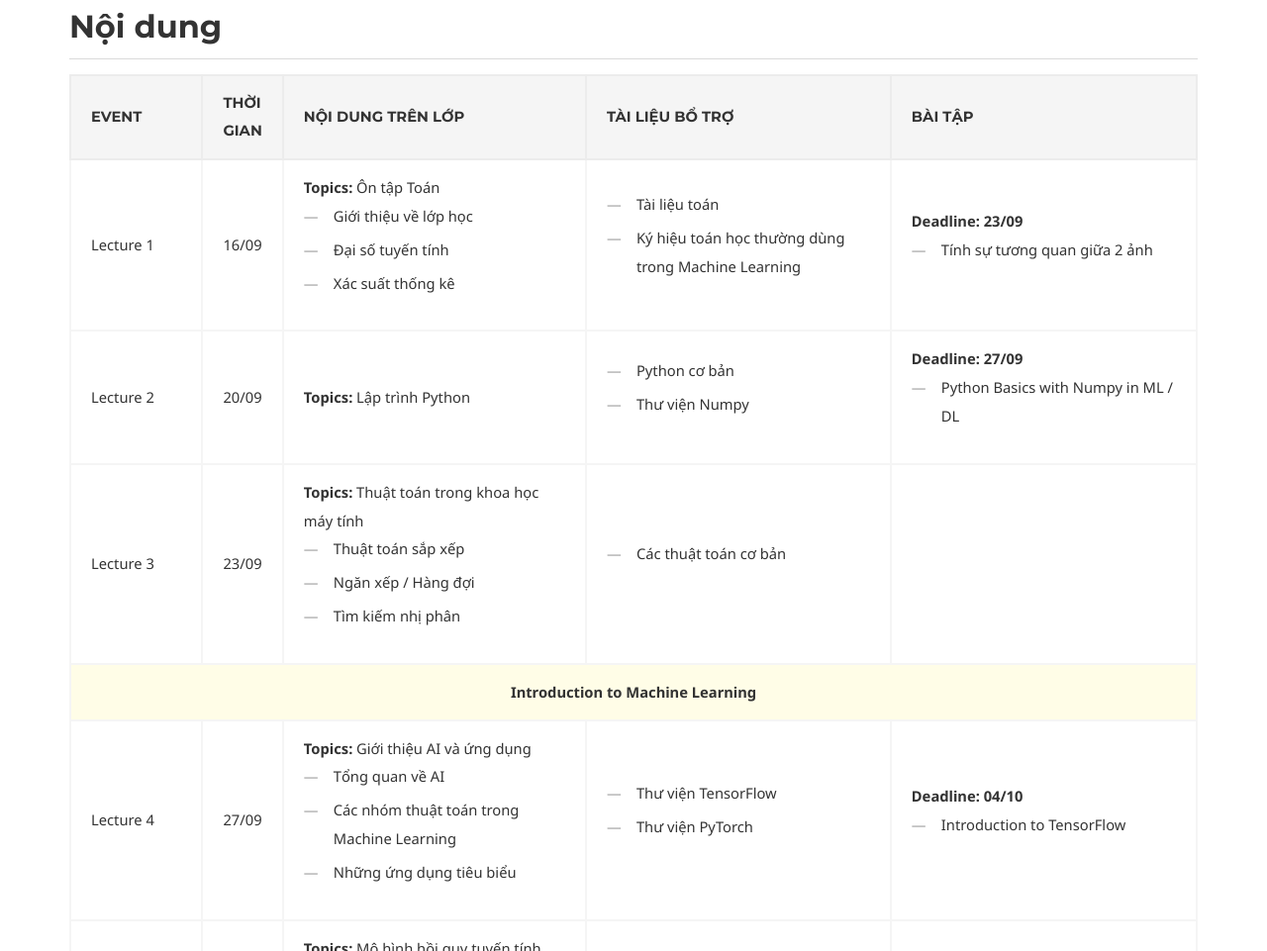
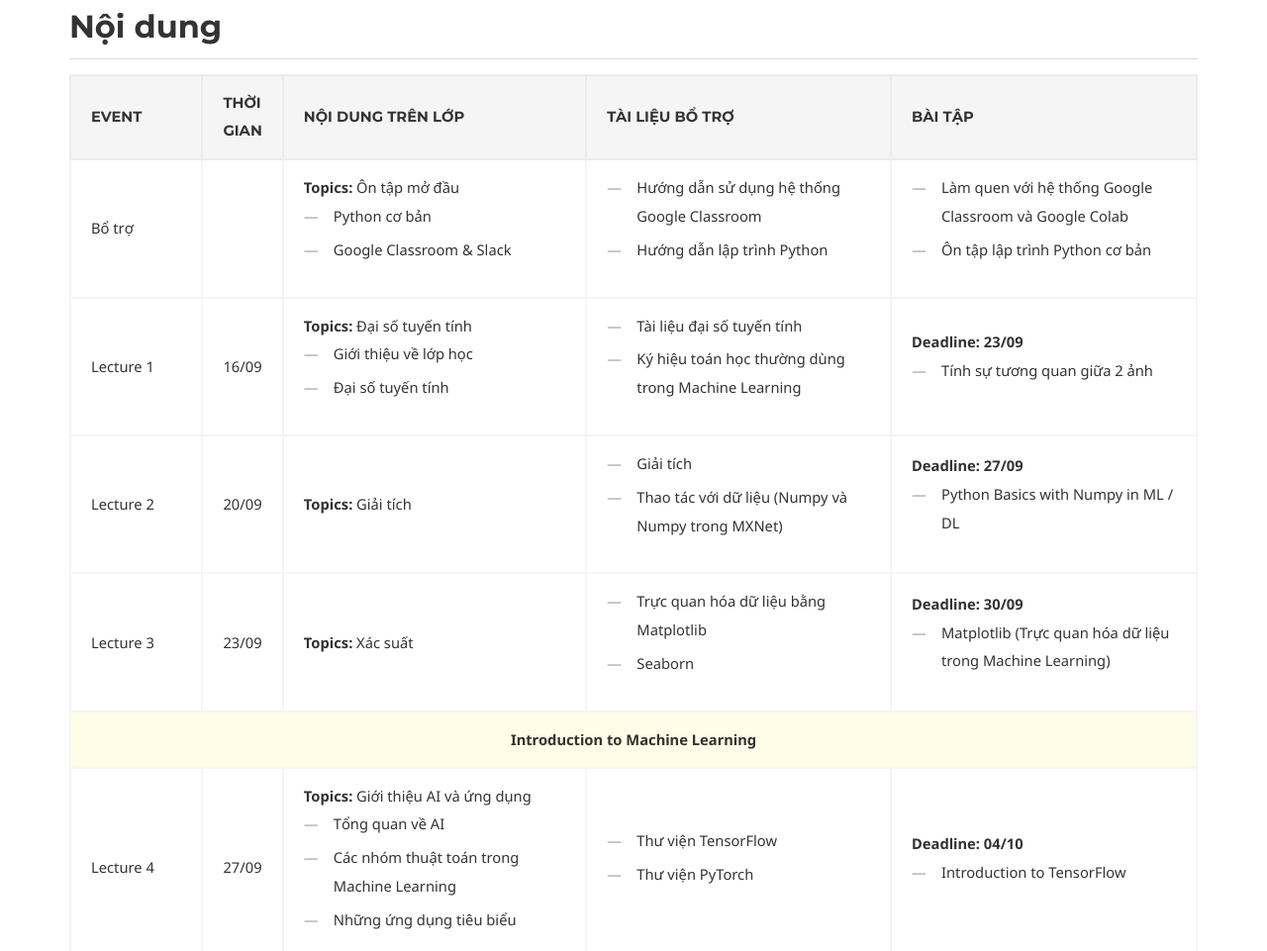
Before and after one commit to protonxai/protonx, a plain HTML site: page index.html in a window 1280 px wide. Shown: the part 953-1914 px from the top of the page at 99% size. Drawn offline with nearby package versions, Linux system fonts and the light colour scheme; some packages are replaced by stand-ins of ours.

Commit message:
Update index.html

```diff
--- a/index.html
+++ b/index.html
@@ -241,21 +241,47 @@
                 <tbody>
                   <!-- TABLE ROW  -->
 
+                  <!-- LECTURE 00 -->
+                  <tr>
+                    <td>Bổ trợ</td>
+                    <td></td>
+                    <td>
+                      <strong>Topics: </strong>Ôn tập mở đầu
+                      <ul>
+                        <li>Python cơ bản</li>
+                        <li>Google Classroom & Slack</li>
+                      </ul>
+                    </td>
+                    <td>
+                      <ul>
+                        <li>Hướng dẫn sử dụng hệ thống Google Classroom</li>
+                        <li>Hướng dẫn lập trình Python</li>
+                      </ul>
+                    </td>
+                    <td>
+                      <ul>
+                        <li>
+                          Làm quen với hệ thống Google Classroom và Google Colab
+                        </li>
+                        <li>Ôn tập lập trình Python cơ bản</li>
+                      </ul>
+                    </td>
+                  </tr>
+
                   <!-- LECTURE 01 -->
                   <tr>
                     <td>Lecture 1</td>
                     <td>16/09</td>
                     <td>
-                      <strong>Topics: </strong>Ôn tập Toán
+                      <strong>Topics: </strong>Đại số tuyến tính
                       <ul>
                         <li>Giới thiệu về lớp học</li>
                         <li>Đại số tuyến tính</li>
-                        <li>Xác suất thống kê</li>
                       </ul>
                     </td>
                     <td>
                       <ul>
-                        <li>Tài liệu toán</li>
+                        <li>Tài liệu đại số tuyến tính</li>
                         <li>
                           Ký hiệu toán học thường dùng trong Machine Learning
                         </li>
@@ -274,15 +300,17 @@
                     <td>Lecture 2</td>
                     <td>20/09</td>
                     <td>
-                      <strong>Topics: </strong>Lập trình Python
+                      <strong>Topics: </strong>Giải tích
                       <!-- <ul>
                         <li></li>
                       </ul> -->
                     </td>
                     <td>
                       <ul>
-                        <li>Python cơ bản</li>
-                        <li>Thư viện Numpy</li>
+                        <li>Giải tích</li>
+                        <li>
+                          Thao tác với dữ liệu (Numpy và Numpy trong MXNet)
+                        </li>
                       </ul>
                     </td>
                     <td>
@@ -297,21 +325,22 @@
                   <tr>
                     <td>Lecture 3</td>
                     <td>23/09</td>
+                    <td><strong>Topics: </strong>Xác suất</td>
                     <td>
-                      <strong>Topics: </strong>Thuật toán trong khoa học máy
-                      tính
                       <ul>
-                        <li>Thuật toán sắp xếp</li>
-                        <li>Ngăn xếp / Hàng đợi</li>
-                        <li>Tìm kiếm nhị phân</li>
+                        <li>Trực quan hóa dữ liệu bằng Matplotlib</li>
+                        <li>Seaborn</li>
                       </ul>
                     </td>
                     <td>
+                      <strong>Deadline: 30/09</strong>
                       <ul>
-                        <li>Các thuật toán cơ bản</li>
+                        <li>
+                          Matplotlib (Trực quan hóa dữ liệu trong Machine
+                          Learning)
+                        </li>
                       </ul>
                     </td>
-                    <td></td>
                   </tr>
 
                   <tr>
```
